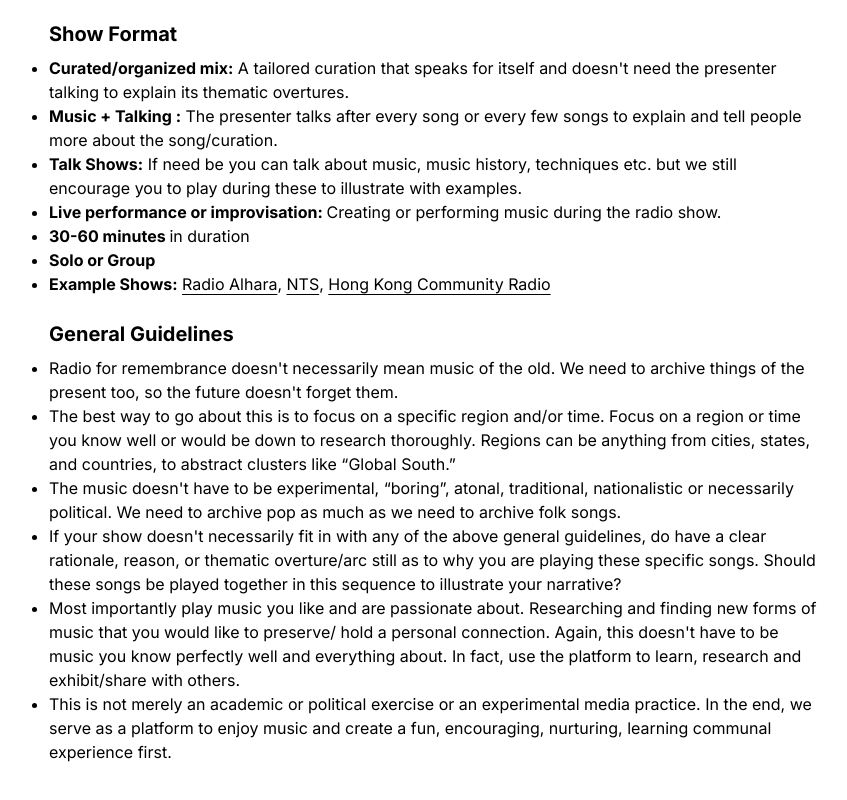
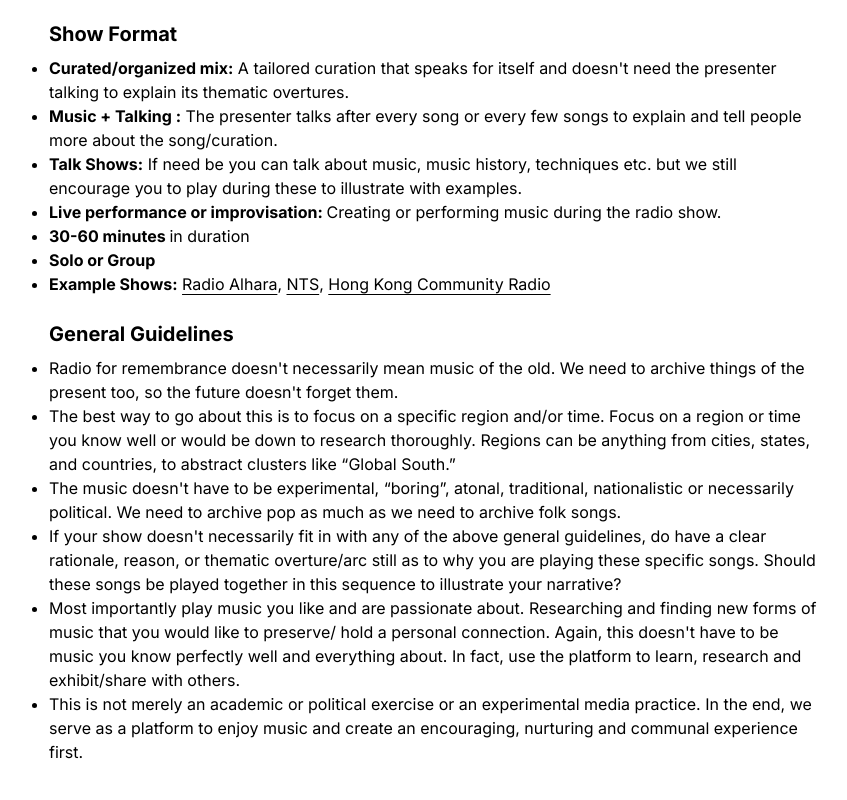
Before and after one commit to AakSin/De.ephem, a Next.js app: page /guidelines in a window 1280 px wide. Shown: the part 284-1084 px from the top of the page, without its empty margins (207-1054 px from the left). Built offline with nearby package versions, Linux system fonts and the light colour scheme.

Commit message:
rewording guidelines

```diff
--- a/src/app/guidelines/page.tsx
+++ b/src/app/guidelines/page.tsx
@@ -99,8 +99,8 @@ export default function Home() {
         <li>
           This is not merely an academic or political exercise or an
           experimental media practice. In the end, we serve as a platform to
-          enjoy music and create a fun, encouraging, nurturing, learning
-          communal experience first.{" "}
+          enjoy music and create an encouraging, nurturing and communal
+          experience first.{" "}
         </li>
       </ul>
     </main>
```
Also changed, not shown: src/app/opengraph-image.png (renamed from public/images/opengraph-image.png).
